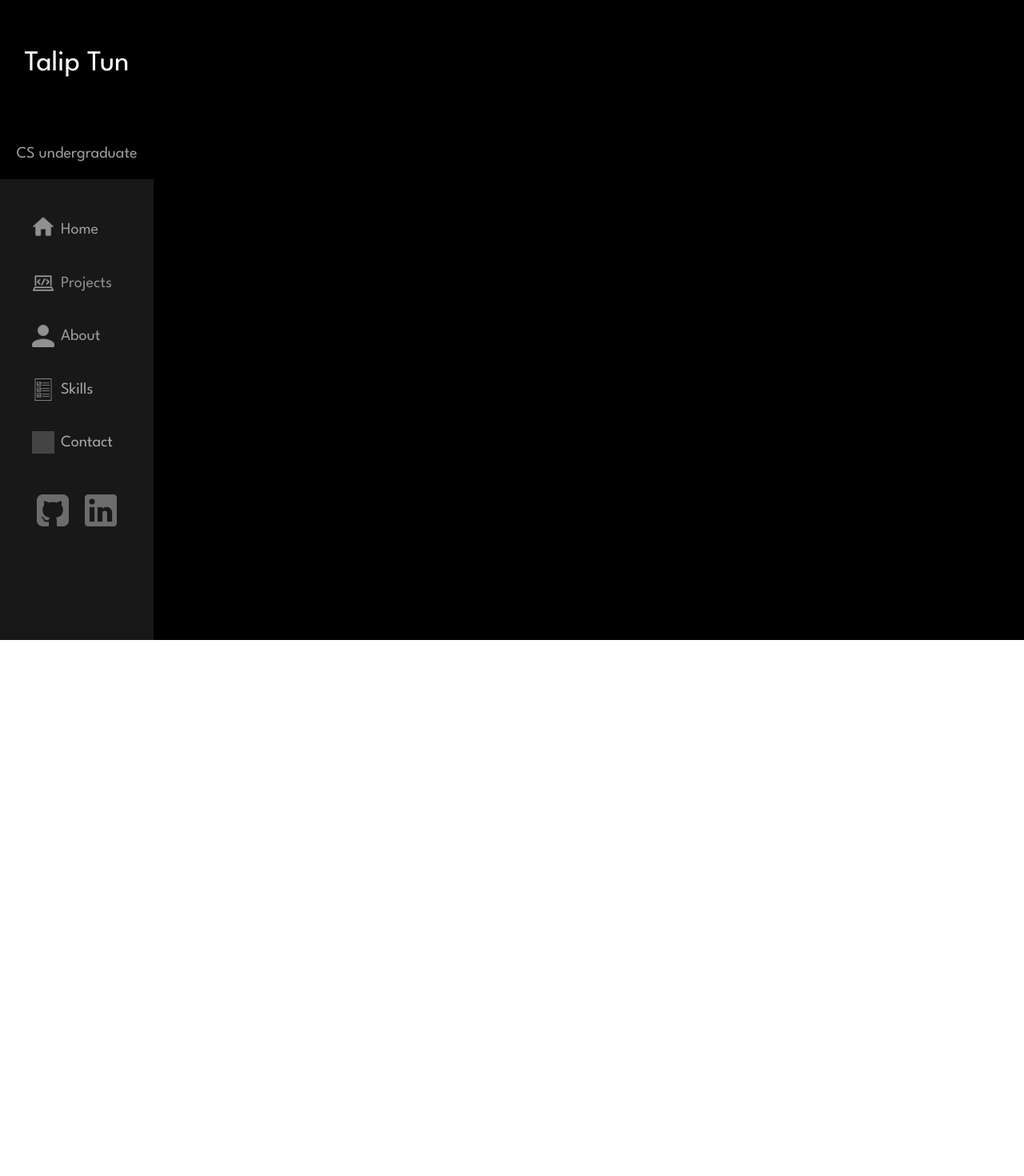
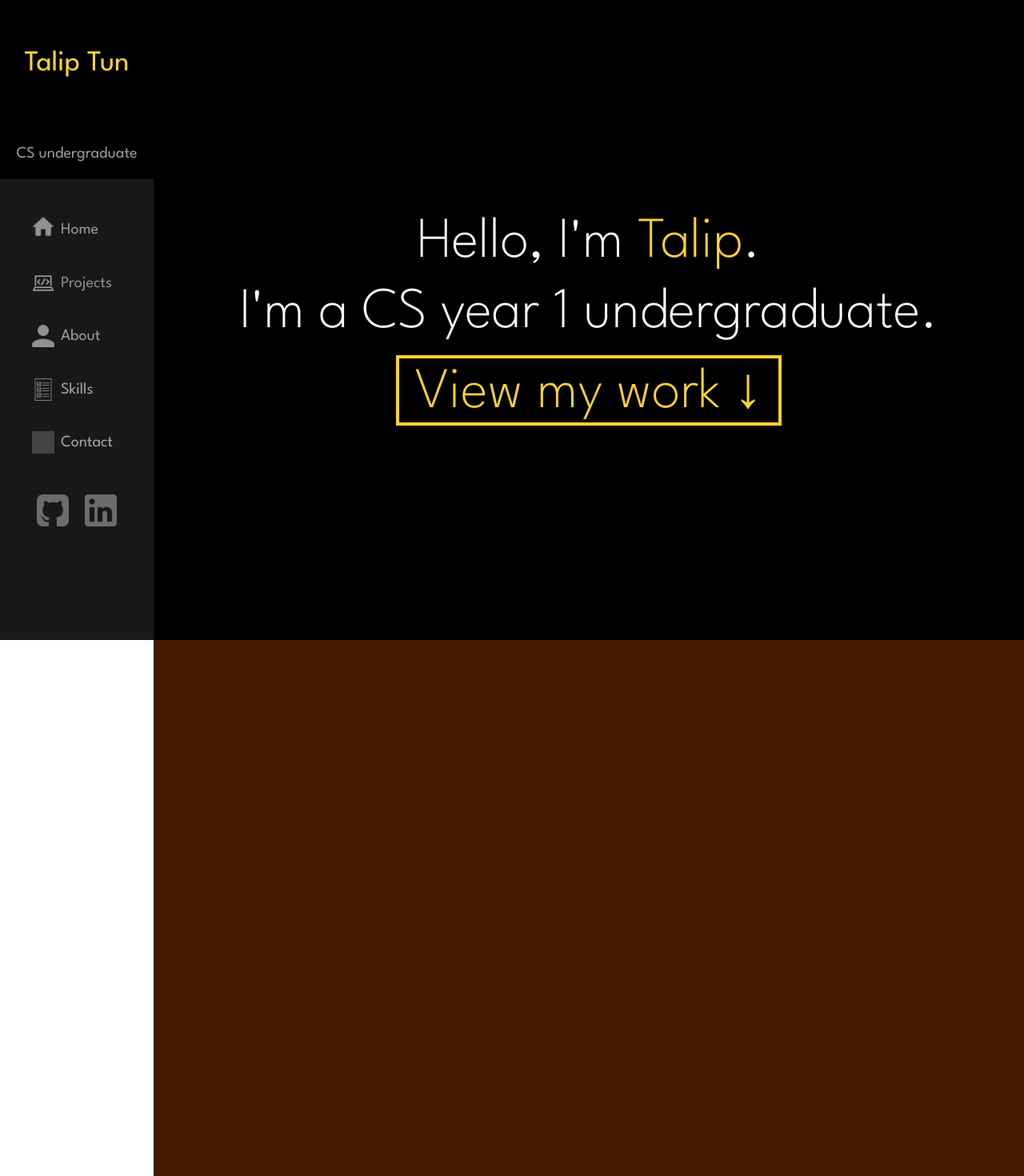
Before and after one commit to TalipTun/Portfolio, a React (Vite) app in the folder portfolio/: page / in a window 1280 px wide. Shown: the top 1470 px of the page at 80% size. Before the commit the page ends 800 px from the top, so only its background shows below. Built offline with nearby package versions, Linux system fonts and the light colour scheme; grey boxes are pictures that could not be loaded.

Commit message:
finished landing page and made button functional

```diff
--- a/portfolio/index.html
+++ b/portfolio/index.html
@@ -3,7 +3,7 @@
   <head>
     <meta charset="UTF-8" />
     <link rel="icon" type="image/svg+xml" href="/vite.svg" />
-    <link href="https://fonts.googleapis.com/css2?family=League+Spartan:wght@400;500;700&display=swap" rel="stylesheet">
+    <link href="https://fonts.googleapis.com/css2?family=League+Spartan:wght@;100;200;300;400;500;600;700;800;900&display=swap" rel="stylesheet">
     <meta name="viewport" content="width=device-width, initial-scale=1.0" />
     <title>Vite + React + TS</title>
   </head>
--- a/portfolio/src/components/navbar.tsx
+++ b/portfolio/src/components/navbar.tsx
@@ -9,32 +9,32 @@ import linkedin from "../icons/linkedin-logo.png";
 function Navbar() {
     return (
       <>
-        <div id="container" className="bg-[#181818] flex flex-col w-48 fixed left-0 top-0 bottom-0">
+        <div id="container" className="bg-[#181818] flex flex-col w-48 fixed left-0 top-0 bottom-0 scroll-smooth">
           <div id="topbit" className="h-56 bg-black">
-            <p className="text-4xl h-40 flex justify-center items-center text-white">Talip Tun</p>
+            <p className="text-4xl h-40 flex justify-center items-center text-amber-300">Talip Tun</p>
             <p className="text-xl h-16 flex justify-center items-center text-[#9a9a9a]">CS undergraduate</p>
           </div>
           <div id="buttons" className="h-96 py-10">
             <ul id="item-container" className="m-0 p-0 h-full flex flex-col justify-between text-center text-[#9a9a9a]">
                 <div className="flex flex-row justify-left pl-10 gap-2 items-center hover:brightness-150 transition duration-300">
                   <img src={home} className="h-7 w-7 brightness-500" />
-                  <li className="text-[20px] mt-2">Home</li>
+                  <a className="text-[20px] mt-2 " href="#Home">Home</a>
                 </div>
                 <div className="flex flex-row justify-left pl-10 gap-2 brightness-60 items-center hover:brightness-125 transition duration-300">
                   <img src={code} className="h-7 w-7 invert" />
-                  <li className="text-[20px] brightness-150">Projects</li>
+                  <a className="text-[20px] brightness-150" href="#Projects">Projects</a>
                 </div>
                 <div className="flex flex-row justify-left pl-10 gap-2 items-center hover:brightness-150 transition duration-300">
                   <img src={person} className="h-7 w-7 brightness-500" />
-                  <li className="text-[20px]">About</li>
+                  <a className="text-[20px]" href="#About">About</a>
                 </div>
                 <div className="flex flex-row justify-left pl-10 gap-2 brightness-70 items-center hover:brightness-125 transition duration-300">
                   <img src={skills} className="h-7 w-7 invert" />
-                  <li className="text-[20px] brightness-150">Skills</li>
+                  <a className="text-[20px] brightness-150" href="#Skills">Skills</a>
                 </div>
                 <div className="flex flex-row justify-left pl-10 gap-2 brightness-70 items-center hover:brightness-125 transition duration-300">
                   <img src={contact} className="h-7 w-7 invert" />
-                  <li className="text-[20px] brightness-150">Contact</li>
+                  <a className="text-[20px] brightness-150" href="#Contact">Contact</a>
                 </div>
               </ul>
           </div>
--- a/portfolio/src/main.css
+++ b/portfolio/src/main.css
@@ -4,3 +4,7 @@
 body {
     font-family: 'League Spartan', sans-serif;
 }
+
+html, body {
+    animation: slowScroll 2s ease-in-out;
+  }
--- a/portfolio/src/pages/home.tsx
+++ b/portfolio/src/pages/home.tsx
@@ -5,23 +5,33 @@ function Home() {
       <>
       <div className="h-screen w-screen pl-48 bg-black">
         <Navbar />
+        <div id="Home" className="text-white text-7xl flex flex-col justify-center items-center h-screen font-extralight gap-4">
+          <p>Hello, I'm <span className="text-amber-300">Talip</span>.</p>
+          <p>I'm a CS year 1 undergraduate.</p>
+          <div className="border-4 border-amber-300 text-amber-300 px-5 pt-2 flex flex-row items-center">
+            <a className="h-full w-full" href="#Projects">View my work ↓</a>
+          </div>
+        </div>
+
+        <div id="Projects" className="h-190 bg-amber-950">
+
+        </div>
+
+        <div id="About" className="h-190 bg-amber-500">
+
+        </div>
+
+        <div id="Skills" className="h-190 bg-amber-100">
+
+        </div>
+
+        <div id="Contact" className="h-190 bg-amber-800">
+
+        </div>
 
       </div>
       </>
     )
   }
 
-  export default Home
-
-  /* <div>
-  <div id="project1" className="group relative w-80 h-80 bg-amber-50 flex flex-col justify-center items-center">
-  <p>Http Server with C</p>
-  <img src={photo} alt="Project Image" />
-
-  { Hidden description}
-    <div className="absolute inset-0 bg-black bg-opacity-80 text-red-500 flex justify-center items-center opacity-0 group-hover:opacity-100 transition-opacity duration-300">
-      <p className="text-center">This is a simple HTTP server implemented in C using sockets.</p>
-    </div>
-  </div>
-  </div>
-*/
+  export default Home;
```
Also changed, not shown: portfolio/src/icons/down-arrow.svg (added), 1 other file (tests, documents, lock files or other folders).
